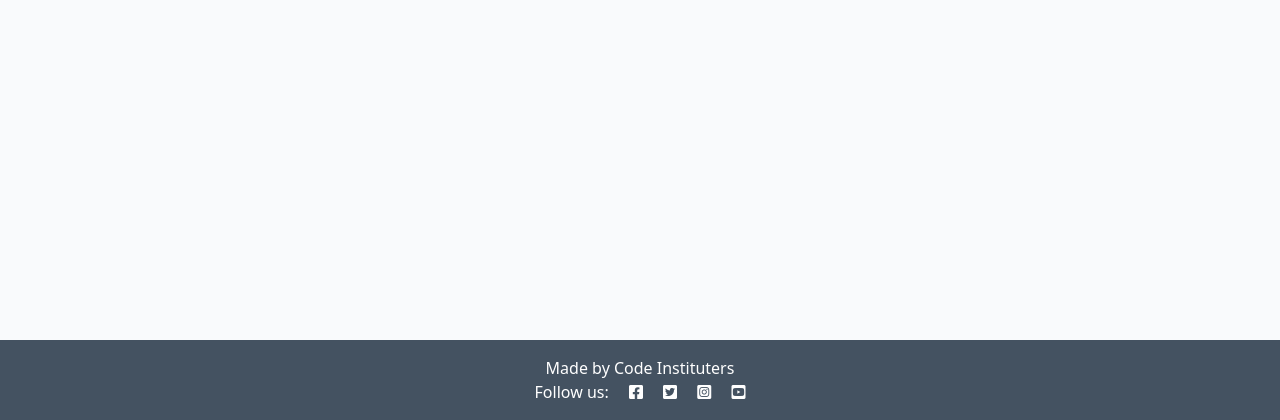
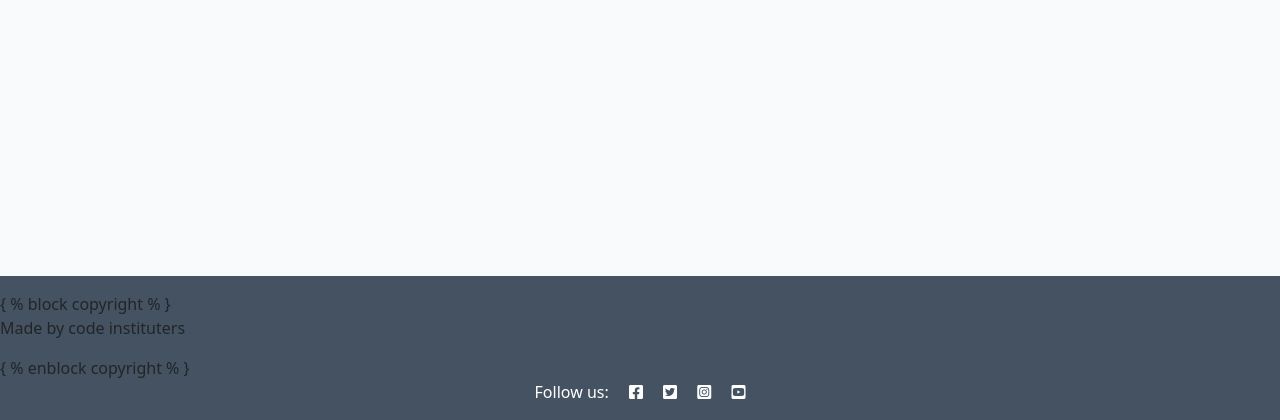
Before and after one commit to HGlass07/Django-Blog, a Django app: page / in a window 1280 px wide. Shown: the part 380-800 px from the top of the page. Run offline with Django 4.2, Linux system fonts and the light colour scheme; data that the repository does not hold is empty.

Commit message:
added copyright block to htmls

```diff
--- a/blog/templates/blog/index.html
+++ b/blog/templates/blog/index.html
@@ -50,3 +50,9 @@
 
 <!-- index.html content ends here -->
 {% endblock %}
+
+{ % block copyright % }
+
+    Copyright 2024 Henry Glasspool
+
+{ % enblock copyright % }
--- a/templates/base.html
+++ b/templates/base.html
@@ -62,7 +62,13 @@
 
     <!-- Footer -->
     <footer class="footer mt-auto py-3 dark-bg">
-        <p class="m-0 text-center text-white">Made by Code Instituters</p>
+
+        { % block copyright % }
+
+            <p>Made by code instituters</p>
+
+        { % enblock copyright % }
+
         <p class="m-0 text-center text-white">Follow us: <i class="fab fa-facebook-square ms-3"></i>
             <i class="fab fa-twitter-square ms-3"></i>
             <i class="fab fa-instagram-square ms-3"></i>
```
